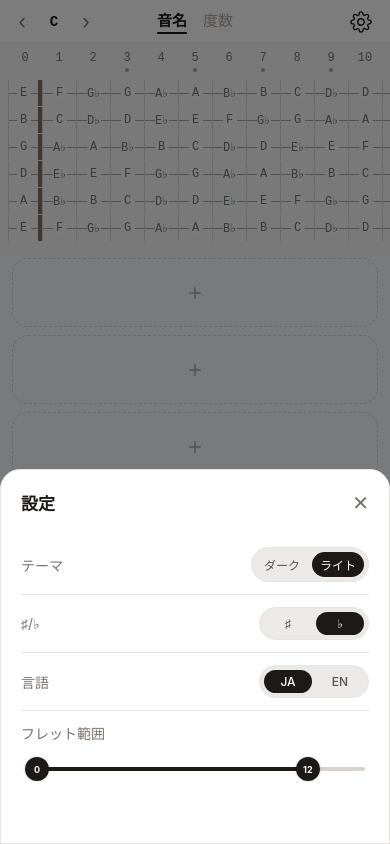
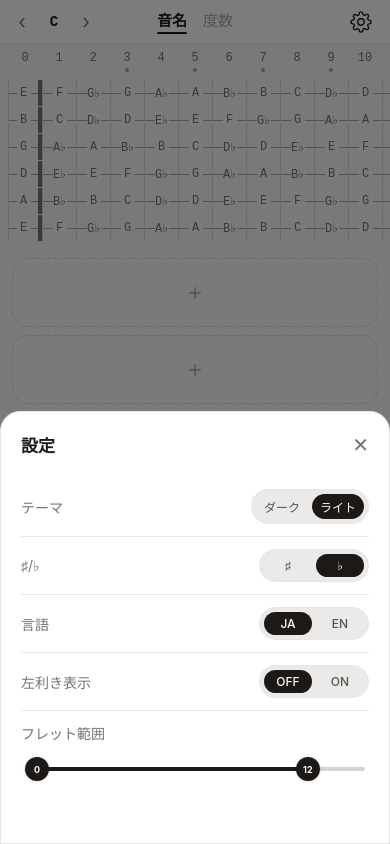
Before and after one commit to istone-you/guitar-fretboard-native, a React Native app: screen / in a window 390 px wide. Both pictures are taken after a click on the element 361 px from the left and 21 px from the top of the page. Built offline with nearby package versions, Linux system fonts and the light colour scheme.

Commit message:
左利きモードを追加

```diff
--- a/App.tsx
+++ b/App.tsx
@@ -37,6 +37,7 @@ const STORAGE_KEYS = {
   theme: "guiter:theme",
   accidental: "guiter:accidental",
   fretRange: "guiter:fret-range",
+  leftHanded: "guiter:left-handed",
 } as const;
 
 function AppContent() {
@@ -100,6 +101,13 @@ function AppContent() {
     "light",
     (v) => v,
     (v) => v as Theme,
+  );
+  // Left-handed mode
+  const [leftHanded, setLeftHanded] = usePersistedSetting<boolean>(
+    STORAGE_KEYS.leftHanded,
+    false,
+    (v) => String(v),
+    (v) => v === "true",
   );
   // New layer system
   // Fixed 3-slot layer system: each slot is either a layer or null
@@ -284,6 +292,7 @@ function AppContent() {
       quizStrings={quizStrings}
       layers={effectiveLayers}
       disableAnimation={isLandscape || animDisabled}
+      leftHanded={leftHanded}
       onFretboardDoubleTap={handleFretboardDoubleTap}
       onQuizCellClick={handleFretboardQuizAnswer}
     />
@@ -539,6 +548,8 @@ function AppContent() {
           onThemeChange={setTheme}
           onFretRangeChange={setFretRange}
           onAccidentalChange={handleAccidentalChange}
+          leftHanded={leftHanded}
+          onLeftHandedChange={setLeftHanded}
         />
       </View>
 
--- a/src/components/AppHeader/index.tsx
+++ b/src/components/AppHeader/index.tsx
@@ -186,6 +186,8 @@ interface HeaderBarProps {
   onThemeChange: (theme: Theme) => void;
   onFretRangeChange: (range: [number, number]) => void;
   onAccidentalChange: (accidental: Accidental) => void;
+  leftHanded?: boolean;
+  onLeftHandedChange?: (value: boolean) => void;
 }
 
 export default function HeaderBar({
@@ -204,6 +206,8 @@ export default function HeaderBar({
   onThemeChange,
   onFretRangeChange,
   onAccidentalChange,
+  leftHanded = false,
+  onLeftHandedChange,
 }: HeaderBarProps) {
   const { t, i18n } = useTranslation();
   const [settingsVisible, setSettingsVisible] = useState(false);
@@ -503,6 +507,25 @@ export default function HeaderBar({
               />
             </View>
 
+            {/* Left-handed */}
+            {onLeftHandedChange && (
+              <View style={styles.settingRow}>
+                <Text style={[styles.settingLabel, { color: isDark ? "#9ca3af" : "#78716c" }]}>
+                  {t("leftHanded")}
+                </Text>
+                <SegmentedToggle
+                  theme={theme}
+                  value={leftHanded}
+                  onChange={onLeftHandedChange}
+                  options={[
+                    { value: false, label: "OFF" },
+                    { value: true, label: "ON" },
+                  ]}
+                  size="compact"
+                />
+              </View>
+            )}
+
             {/* Fret range */}
             <View style={[styles.settingRow, { borderBottomWidth: 0, paddingBottom: 4 }]}>
               <Text style={[styles.settingLabel, { color: isDark ? "#9ca3af" : "#78716c" }]}>
--- a/src/components/AppPanes/FretboardPane.tsx
+++ b/src/components/AppPanes/FretboardPane.tsx
@@ -25,6 +25,7 @@ interface FretboardPaneProps {
   quizStrings: number[];
   layers: LayerConfig[];
   disableAnimation: boolean;
+  leftHanded?: boolean;
   onFretboardDoubleTap: () => void;
   onQuizCellClick: (stringIdx: number, fret: number) => void;
 }
@@ -50,6 +51,7 @@ export default function FretboardPane({
   quizStrings,
   layers,
   disableAnimation,
+  leftHanded,
   onFretboardDoubleTap,
   onQuizCellClick,
 }: FretboardPaneProps) {
@@ -89,6 +91,7 @@ export default function FretboardPane({
           quizSelectedCells={quizSelectedCells}
           onQuizCellClick={onQuizCellClick}
           quizRevealNoteNames={quizRevealNoteNames}
+          leftHanded={leftHanded}
         />
       ) : (
         <NormalFretboard
@@ -99,6 +102,7 @@ export default function FretboardPane({
           rootNote={rootNote}
           layers={layers}
           disableAnimation={disableAnimation}
+          leftHanded={leftHanded}
           onNoteClick={() => {}}
         />
       )}
--- a/src/components/ui/Fretboard.tsx
+++ b/src/components/ui/Fretboard.tsx
@@ -292,6 +292,7 @@ export interface FretboardProps {
   quizColor?: string;
   layers?: LayerConfig[];
   disableAnimation?: boolean;
+  leftHanded?: boolean;
 }
 
 export default function Fretboard({
@@ -315,6 +316,7 @@ export default function Fretboard({
   quizColor,
   layers = [],
   disableAnimation = false,
+  leftHanded = false,
 }: FretboardProps) {
   const [fretMin, fretMax] = fretRange;
   const quizActive = quizModeActive && quizCell !== undefined;
@@ -624,6 +626,7 @@ export default function Fretboard({
   }, [layers, rootIndex]);
 
   const visibleFrets = Array.from({ length: fretMax - fretMin + 1 }, (_, i) => fretMin + i);
+  const displayFrets = leftHanded ? [...visibleFrets].reverse() : visibleFrets;
 
   const totalWidth = visibleFrets.length * size.cellWidth;
 
@@ -632,7 +635,7 @@ export default function Fretboard({
       <View style={{ width: totalWidth, marginLeft: 8 }}>
         {/* Fret number header */}
         <View style={styles.row}>
-          {visibleFrets.map((fret) => (
+          {displayFrets.map((fret) => (
             <View
               key={fret}
               style={{
@@ -657,7 +660,7 @@ export default function Fretboard({
 
         {/* Position customs */}
         <View style={[styles.row, { marginBottom: 4 }]}>
-          {visibleFrets.map((fret) => {
+          {displayFrets.map((fret) => {
             const mark = POSITION_MARKS[fret];
             return (
               <View
@@ -711,7 +714,9 @@ export default function Fretboard({
             .filter(({ group }) => group.minFret >= fretMin && group.maxFret <= fretMax)
             .map(({ group, color, visible }) => {
               const top = (STRING_COUNT - 1 - group.maxString) * (size.rowHeight + size.rowGap);
-              const left = (group.minFret - fretMin) * size.cellWidth;
+              const left = leftHanded
+                ? (fretMax - group.maxFret) * size.cellWidth
+                : (group.minFret - fretMin) * size.cellWidth;
               const width = (group.maxFret - group.minFret + 1) * size.cellWidth;
               const height =
                 (group.maxString - group.minString + 1) * size.rowHeight +
@@ -749,7 +754,8 @@ export default function Fretboard({
               baseLabelMode={baseLabelMode}
               labelScale={labelScale}
               size={size}
-              visibleFrets={visibleFrets}
+              visibleFrets={displayFrets}
+              leftHanded={leftHanded}
               onNoteClick={onNoteClick}
               quizActive={quizActive}
               quizTargetFret={quizCell?.stringIdx === stringIdx ? quizCell.fret : null}
@@ -798,6 +804,7 @@ interface StringRowProps {
   quizColor?: string;
   layerOverlays?: Map<string, { color: string; zIndex: number }[]>;
   disableAnimation?: boolean;
+  leftHanded?: boolean;
 }
 
 function StringRow({
@@ -825,6 +832,7 @@ function StringRow({
   quizColor,
   layerOverlays,
   disableAnimation = false,
+  leftHanded = false,
 }: StringRowProps) {
   const isDark = theme === "dark";
   const NOTES = getNotesByAccidental(accidental);
@@ -888,9 +896,16 @@ function StringRow({
               height: size.rowHeight,
               alignItems: "center",
               justifyContent: "center",
-              borderLeftWidth: 1,
-              borderLeftColor: isDark ? "#4b5563" : "#d6d3d1",
-              ...(fret === 0
+              borderLeftWidth: fret === 0 && leftHanded ? 4 : 1,
+              borderLeftColor:
+                fret === 0 && leftHanded
+                  ? isDark
+                    ? "#d1d5db"
+                    : "#78716c"
+                  : isDark
+                    ? "#4b5563"
+                    : "#d6d3d1",
+              ...(fret === 0 && !leftHanded
                 ? {
                     borderRightWidth: 4,
                     borderRightColor: isDark ? "#d1d5db" : "#78716c",
--- a/src/locales/en/common.json
+++ b/src/locales/en/common.json
@@ -10,6 +10,7 @@
   "displaySize": "Fretboard Size",
   "language": "Language",
   "accidental": "♯/♭",
+  "leftHanded": "Left-handed Display",
   "layerColors": "Layer Colors",
   "settingsPanel": {
     "fretRange": "Fret Range",
--- a/src/locales/ja/common.json
+++ b/src/locales/ja/common.json
@@ -10,6 +10,7 @@
   "displaySize": "指板表示サイズ",
   "language": "言語",
   "accidental": "♯/♭",
+  "leftHanded": "左利き表示",
   "layerColors": "レイヤーカラー",
   "settingsPanel": {
     "fretRange": "フレット範囲",
```
Also changed, not shown: 1 other file (tests, documents, lock files or other folders).
